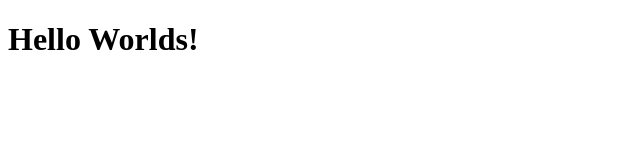
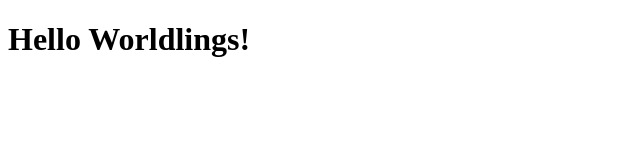
Before and after one commit to customink/jekyll_hello_world, a plain HTML site: page index.html in a window 1280 px wide. Shown: the whole page, without its empty margins (0-640 px from the left). Drawn offline with Linux system fonts and the light colour scheme.

Commit message:
Update index.html

```diff
--- a/index.html
+++ b/index.html
@@ -5,6 +5,6 @@
     <title>Home</title>
   </head>
   <body>
-    <h1>Hello Worlds!</h1>
+    <h1>Hello Worldlings!</h1>
   </body>
 </html>
```
